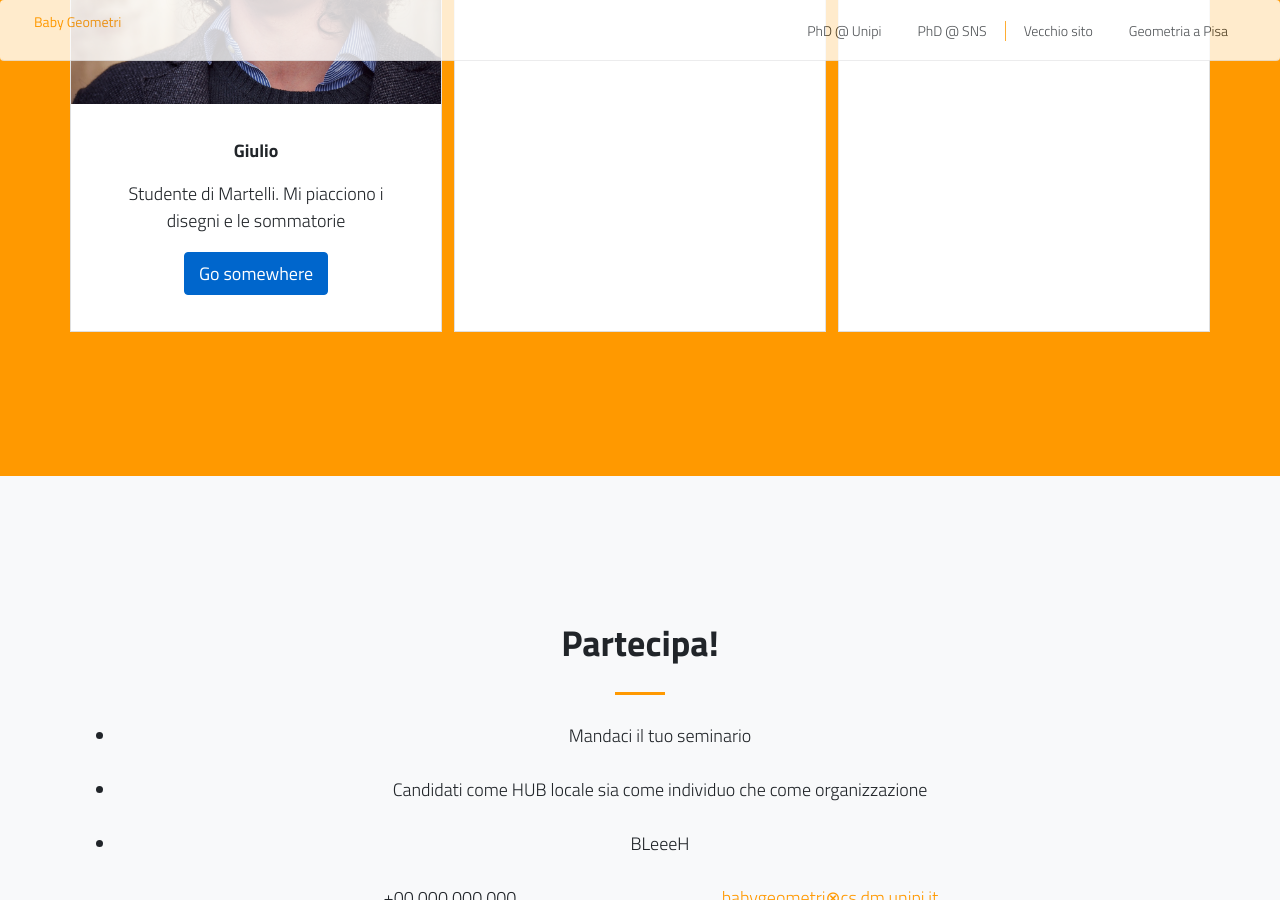
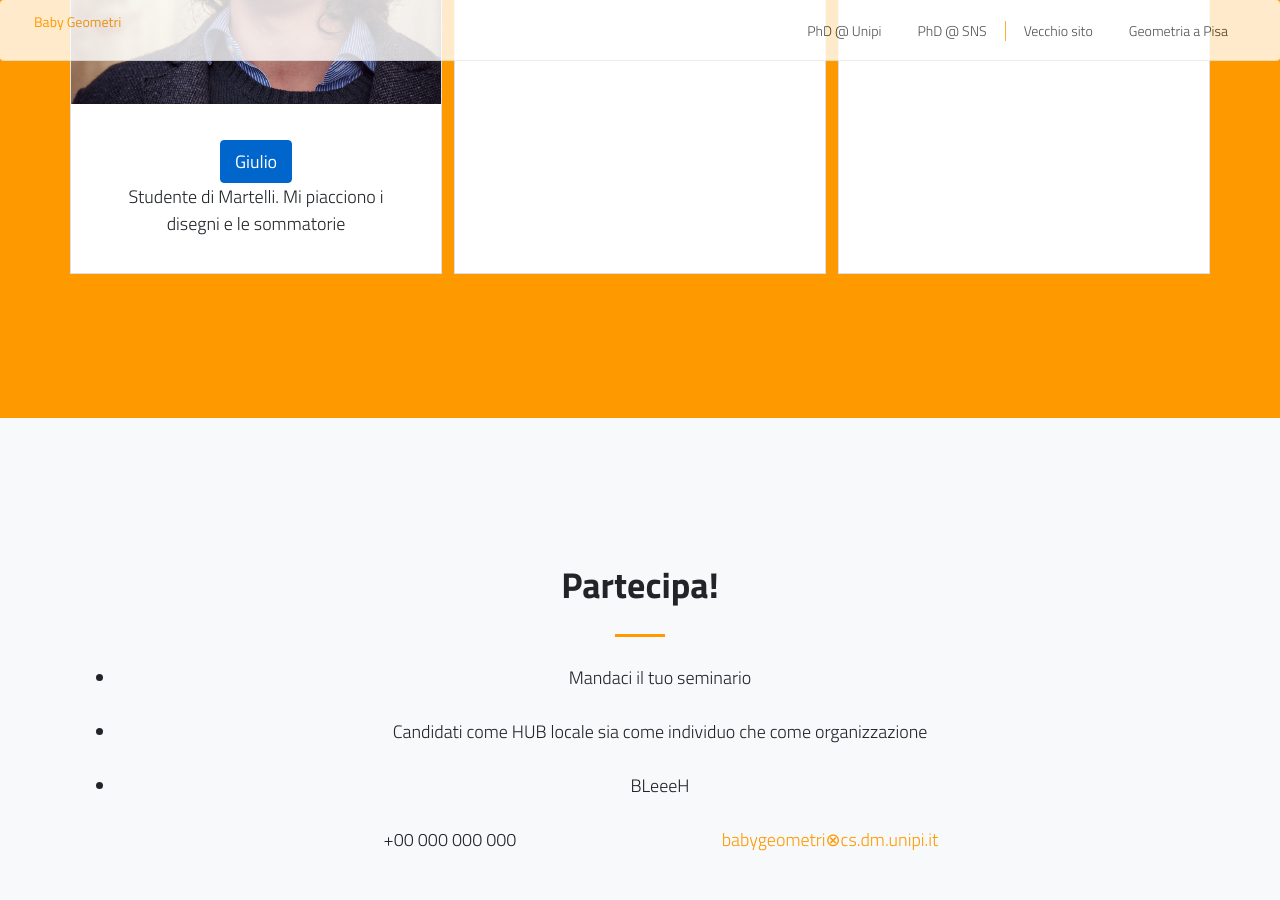
Before and after one commit to baby-geometri/baby-geometri.github.io, a Jekyll site: the page built from index.md, in a window 1280 px wide and 900 px high, scrolled down 3408 px. Built offline with Jekyll 4.4.1, drawn with Linux system fonts in a browser that asks for light colours; nearby versions of some CDN libraries; formulas are drawn with MathJax 3.

Commit message:
Update default.html

```diff
--- a/_layouts/default.html
+++ b/_layouts/default.html
@@ -188,13 +188,10 @@
  <div class="card text-center">
 	 <img class="card-img-top" src="img/giulio.jpeg" class="rounded-circle">
   <div class="card-body">
-      <h5 class="card-title">Giulio</h5>
-      <p class="card-text">Studente di Martelli. Mi piacciono i disegni e le sommatorie</p>
-    <a href="#" class="btn btn-primary">Go somewhere</a>
+  <a href="http://people.dm.unipi.it/moraschini/" class="btn btn-primary">Giulio</a>
+     <p class="card-text">Studente di Martelli. Mi piacciono i disegni e le sommatorie</p>
   </div>
 </div>
-
-
 
   <div class="card text-center">
     <div class="card-body">
```
